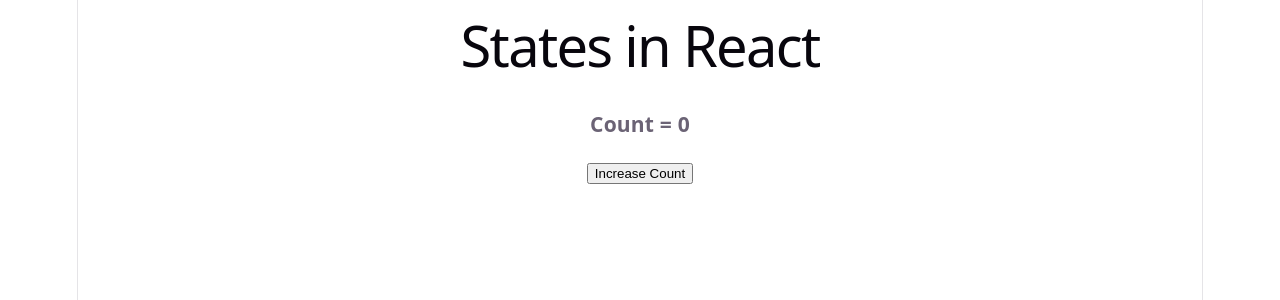
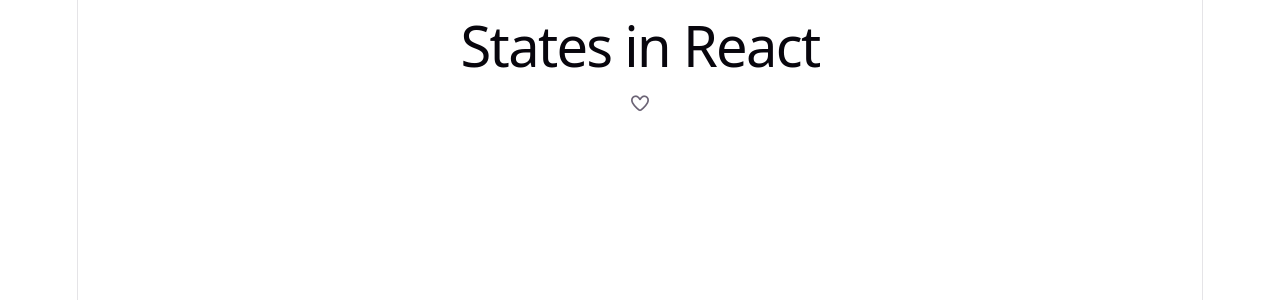
Before and after one commit to taslima864/FullStack-Learning, a React (Vite) app in the folder React/react-state-class/: page / in a window 1280 px wide. Shown: the top 300 px of the page. Built offline with nearby package versions, Linux system fonts and the light colour scheme.

Commit message:
Create Like Button using State

```diff
--- a/React/react-state-class/index.html
+++ b/React/react-state-class/index.html
@@ -4,6 +4,13 @@
     <meta charset="UTF-8" />
     <link rel="icon" type="image/svg+xml" href="/favicon.svg" />
     <meta name="viewport" content="width=device-width, initial-scale=1.0" />
+    <link
+      rel="stylesheet"
+      href="https://cdnjs.cloudflare.com/ajax/libs/font-awesome/7.0.1/css/all.min.css"
+      integrity="sha512-2SwdPD6INVrV/lHTZbO2nodKhrnDdJK9/kg2XD1r9uGqPo1cUbujc+IYdlYdEErWNu69gVcYgdxlmVmzTWnetw=="
+      crossorigin="anonymous"
+      referrerpolicy="no-referrer"
+    />
     <title>vite-project</title>
   </head>
   <body>
--- a/React/react-state-class/src/App.jsx
+++ b/React/react-state-class/src/App.jsx
@@ -1,11 +1,13 @@
 import "./App.css";
 import Counter from "./counter";
+import LikeButton from "./LikeButton";
 
 function App() {
   return (
     <>
       <h1>States in React</h1>
-      <Counter/>
+      <LikeButton/>
+      {/* <Counter/> */}
     </>
   );
 }
--- /dev/null
+++ b/React/react-state-class/src/LikeButton.jsx
@@ -0,0 +1,25 @@
+import { useState } from "react";
+
+export default function LikeButton() {
+  let [isLiked, setIsLiked] = useState(false);
+
+  let toggleLike = () => {
+    setIsLiked(!isLiked);
+  };
+
+  let likeStyle = {color: "red"};
+
+  return (
+    <div>
+      <p onClick={toggleLike}>
+        {isLiked ? (
+          <>
+            <i className="fa-solid fa-heart" style={likeStyle}></i>
+          </>
+        ) : (
+          <i className="fa-regular fa-heart"></i>
+        )}
+      </p>
+    </div>
+  );
+}
```
